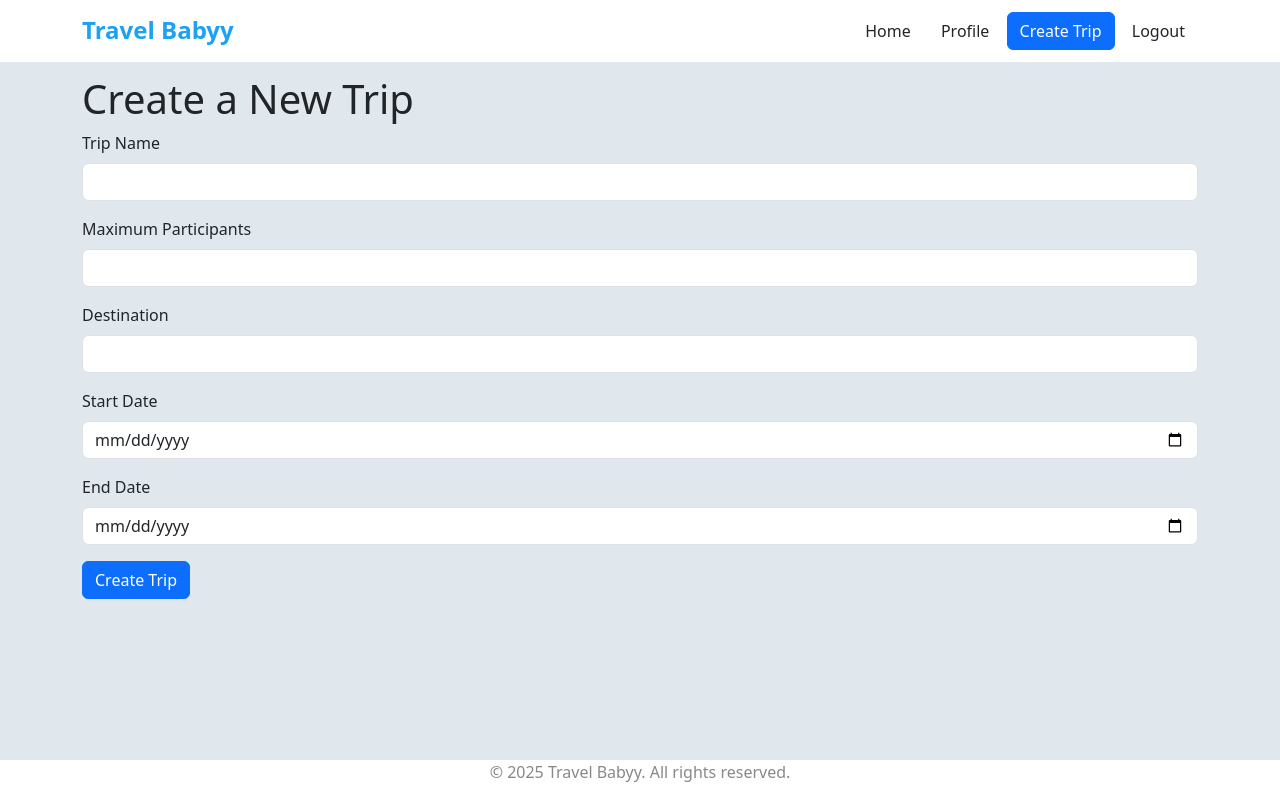
After one commit to AdrianJunge/GripTrip, a Flask app: page /trip/create in a window 1280 px wide. The commit adds this page. Run offline with Flask 3, Linux system fonts and the light colour scheme; the visitor is signed in with stand-in values (Sample User, id 1).

Commit message:
add creation of trips

```diff
--- a/server/__init__.py
+++ b/server/__init__.py
@@ -37,9 +37,10 @@ def create_app(test_config=None):
     def load_user(user_id):
         return db.session.get(model.User, int(user_id))
 
-    from . import main, auth, profile
+    from . import main, auth, profile, trip
     app.register_blueprint(main.bp)
     app.register_blueprint(auth.bp)
     app.register_blueprint(profile.bp)
+    app.register_blueprint(trip.bp)
 
     return app
--- a/server/auth.py
+++ b/server/auth.py
@@ -29,7 +29,7 @@ def signup():
             return redirect(url_for("auth.signup"))
 
         password_hash = generate_password_hash(password)
-        new_user = model.User(email=email, name=username, password=password_hash)
+        new_user = model.User(email=email, username=username, password=password_hash)
         db.session.add(new_user)
         db.session.commit()
         flash("User created successfully! Please log in.", "success")
--- a/server/main.py
+++ b/server/main.py
@@ -9,6 +9,14 @@ bp = Blueprint("main", __name__)
 @bp.route("/")
 @login_required
 def index():
+    trips = (
+        model.Proposal.query
+        .filter(model.Proposal.participants.any(user_id=current_user.id))
+        .order_by(model.Proposal.timestamp.desc())
+        .all()
+    )
+
     return render_template(
-        "main/index.html"
+        "main/index.html",
+        trips=trips,
     )
--- a/server/static/main/base.css
+++ b/server/static/main/base.css
@@ -37,7 +37,7 @@ body {
     border-bottom: 1px solid #e1e8ed;
     position: sticky;
     top: 0;
-    z-index: 100;
+    z-index: 10000;
 }
 
 .footer {
--- a/server/templates/base.html
+++ b/server/templates/base.html
@@ -25,6 +25,10 @@
                         class="btn {% if request.endpoint == 'profile.profile' %} btn-primary{% endif %}"
                         aria-current="{% if request.endpoint == 'profile.profile' %}page{% endif %}">Profile</a>
 
+                    <a href="{{ url_for('trip.create_trip') }}"
+                        class="btn {% if request.endpoint == 'trip.create_trip' %} btn-primary{% endif %}"
+                        aria-current="{% if request.endpoint == 'trip.create_trip' %}page{% endif %}">Create Trip</a>
+
                     <a href="{{ url_for('auth.logout') }}" class="btn">Logout</a>
                 </nav>
             </div>
--- a/server/templates/main/profile.html
+++ b/server/templates/main/profile.html
@@ -1,7 +1,7 @@
 {% extends 'base.html' %}
 
 {% block head %}
-    <title>{{ user.name }} - {{ app_name }}</title>
+    <title>{{ user.username }} - {{ app_name }}</title>
     <link rel="stylesheet" href="{{ url_for('static', filename='profile/profile.css') }}">
 {% endblock %}
 
--- /dev/null
+++ b/server/templates/trip/create_trip.html
@@ -0,0 +1,33 @@
+{% extends 'base.html' %}
+
+{% block head %}
+    <title>Create Trip - {{ app_name }}</title>
+    <link rel="stylesheet" href="{{ url_for('static', filename='trip/create_trip.css') }}">
+{% endblock %}
+
+{% block content %}
+<h1>Create a New Trip</h1>
+<form method="POST" action="{{ url_for('trip.create_trip') }}">
+    <div class="mb-3">
+        <label for="tripName" class="form-label">Trip Name</label>
+        <input type="text" class="form-control" id="tripName" name="trip_name" required>
+    </div>
+    <div class="mb-3">
+        <label for="maxParticipants" class="form-label">Maximum Participants</label>
+        <input type="number" class="form-control" id="maxParticipants" name="max_participants" min="1">
+    </div>
+    <div class="mb-3">
+        <label for="destination" class="form-label">Destination</label>
+        <input type="text" class="form-control" id="destination" name="destination" required>
+    </div>
+    <div class="mb-3">
+        <label for="startDate" class="form-label">Start Date</label>
+        <input type="date" class="form-control" id="startDate" name="start_date" required>
+    </div>
+    <div class="mb-3">
+        <label for="endDate" class="form-label">End Date</label>
+        <input type="date" class="form-control" id="endDate" name="end_date" required>
+    </div>
+    <button type="submit" class="btn btn-primary">Create Trip</button>
+</form>
+{% endblock %}
--- /dev/null
+++ b/server/trip.py
@@ -0,0 +1,87 @@
+from flask import Blueprint, render_template, redirect, url_for, flash, request
+from flask_login import current_user, login_required
+
+from . import db
+from . import model
+import json
+
+bp = Blueprint("trip", __name__)
+
+@bp.route("/trip/create", methods=["GET", "POST"])
+@login_required
+def create_trip():
+    if request.method == "POST":
+        trip_name = request.form.get("trip_name")
+        destination = request.form.get("destination")
+        start_date = request.form.get("start_date")
+        end_date = request.form.get("end_date")
+        max_participants = request.form.get("max_participants")
+
+        budget = request.form.get("budget")
+        accommodation = request.form.get("accommodation")
+        transportation = request.form.get("transportation")
+        activities = request.form.get("activities")
+        departure_location = request.form.get("departure_location")
+
+        if not trip_name or not destination or not start_date or not end_date:
+            flash("All fields are required.", "error")
+            return redirect(url_for("trip.create_trip"))
+
+        new_trip = model.Proposal(
+            user_id=current_user.id,
+            title=trip_name,
+            dates=[(start_date, end_date)],
+            destinations=[destination],
+            max_participants=int(max_participants) if max_participants else 1,
+            budget=budget,
+            accommodation=accommodation,
+            transportation=transportation,
+            activities=activities,
+            departure_locations=[departure_location] if departure_location is not None else [],
+        )
+        participant = model.ProposalParticipant(
+            user_id=current_user.id,
+            proposal_id=new_trip.id,
+            permission=model.ProposalParticipantRole.ADMIN,
+        )
+
+        new_trip.participants.append(participant)
+
+        db.session.add(new_trip)
+        db.session.commit()
+        return redirect(url_for("trip.view_trip", trip_id=new_trip.id))
+
+    return render_template("trip/create_trip.html")
+
+
+@bp.route("/trip/edit/<int:trip_id>", methods=["GET", "POST"])
+@login_required
+def edit_trip(trip_id):
+    trip = model.Proposal.query.get_or_404(trip_id)
+
+    if not trip.has_permission(current_user, model.ProposalParticipantRole.EDITOR):
+        flash("You do not have permission to edit this trip.", "error")
+        return redirect(url_for("main.index"))
+
+    if request.method == "POST":
+        trip.title = request.form.get("trip_name")
+        trip.destinations = request.form.getlist("destination")
+        trip.dates = [(request.form.get("start_date"), request.form.get("end_date"))]
+        trip.max_participants = int(request.form.get("max_participants"))
+
+        db.session.commit()
+        return redirect(url_for("trip.view_trip", trip_id=trip.id))
+
+    return render_template("trip/edit_trip.html", trip=trip)
+
+
+@bp.route("/trip/<int:trip_id>")
+@login_required
+def view_trip(trip_id):
+    trip = model.Proposal.query.get_or_404(trip_id)
+
+    if not trip.has_permission(current_user, model.ProposalParticipantRole.VIEWER):
+        flash("You do not have permission to view this trip.", "error")
+        return redirect(url_for("main.index"))
+
+    return render_template("trip/view_trip.html", trip=trip)
```
Also changed, not shown: TODOs-proposal.md (+9 -3 lines), server/model.py (+21 -13 lines), server/static/main/map.css (added, +7 -0 lines), server/static/trip/trips.css (added, +26 -0 lines), server/templates/main/index.html (+50 -2 lines), server/templates/trip/edit_trip.html (added, +33 -0 lines), server/templates/trip/view_trip.html (added, +36 -0 lines).
